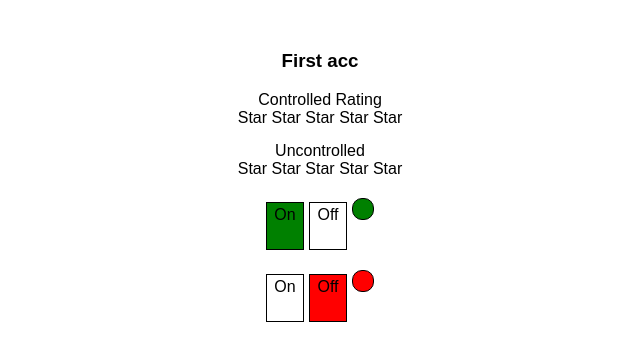
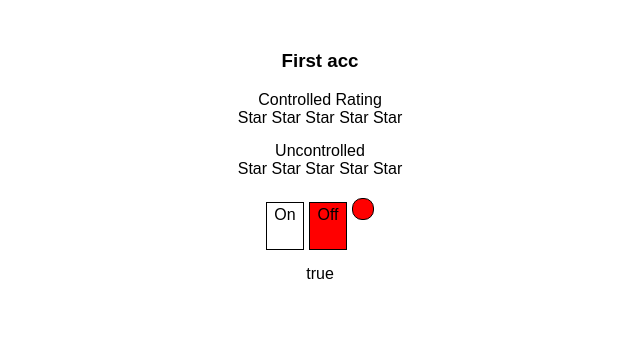
Before and after one commit to LovaVikasso/MicrotasksPlusKabzda, a React (Create React App) app: page / in a window 1280 px wide. Shown: the top 360 px of the page, without its empty margins (320-960 px from the left). Built offline with nearby package versions, Linux system fonts and the light colour scheme.

Commit message:
Uncontrolled OnOff and Accordion components, callback 2

```diff
--- a/src/App.tsx
+++ b/src/App.tsx
@@ -29,7 +29,7 @@ const App = () => {
     }
     let [ratingValue, setRatingValue] = useState<RatingValueType>(0)
     let [accordionCollapsed, setAccordionCollapsed] = useState(true)
-    let [switchOn, setSwitchOn] = useState(false)
+    let [switchOn, setSwitchOn] = useState<boolean>(true)
     return (
 
         <div className="App">
@@ -38,8 +38,8 @@ const App = () => {
             <div className="Rating"> Controlled Rating <ControlledRating value={ratingValue} onClick={setRatingValue}/></div>
             <div className="Rating"> Uncontrolled <UnControlledRating /></div>
 
-            <UncontrolledOnOff />
-            <ControlledOnOff value={switchOn} onChange={(switchOn)=>{setSwitchOn(switchOn)}}/>
+            <UncontrolledOnOff onChange={setSwitchOn}/> {switchOn.toString()}
+            {/*<ControlledOnOff value={switchOn} onChange={(switchOn)=>{setSwitchOn(switchOn)}}/>*/}
             {/*<FullInput addMessage={addMessage}/> Универсальный компонент - инпут + кнопка*/}
             {/*<div>*/}
             {/*    <p>Универсальный инпут + универсальная кнопка</p>*/}
--- a/src/components/UncontrolledOnOff.tsx
+++ b/src/components/UncontrolledOnOff.tsx
@@ -3,9 +3,11 @@ import s from "./OnOff.module.css"
 
 type OnOffPropsType = {
     // value:boolean
+    onChange: (value: boolean) => void
 }
 const UncontrolledOnOff = (props: OnOffPropsType) => {
-    let [value, setValue] = useState(true)
+    let [value, setValue] = useState(false)
+
     const onStyle = {
         width: "30px",
         height: "40px",
@@ -32,11 +34,20 @@ const UncontrolledOnOff = (props: OnOffPropsType) => {
         marginLeft: "5px",
         backgroundColor: value ? "green" : "red"
     }
-
+    const onClicked = () => {
+        setValue(true)
+        props.onChange(true)
+    }
+    const OffClicked = () => {
+        setValue(false)
+        props.onChange(false)
+    }
     return (
         <div className={s.onOff}>
-            <div style={onStyle} onClick={()=>setValue(true)}>On</div>
-            <div style={offStyle} onClick={()=>setValue(false)}>Off</div>
+            <div style={onStyle} onClick={onClicked}>On
+            </div>
+            <div style={offStyle} onClick={OffClicked}>Off
+            </div>
             <div style={indicatorStyle}></div>
         </div>
     );
```
